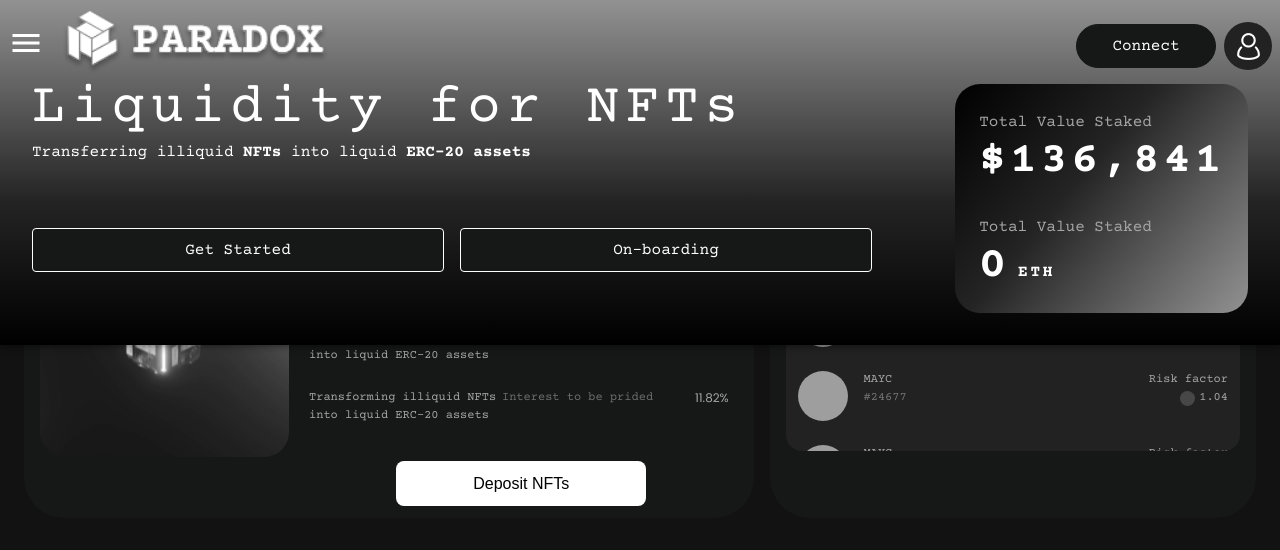
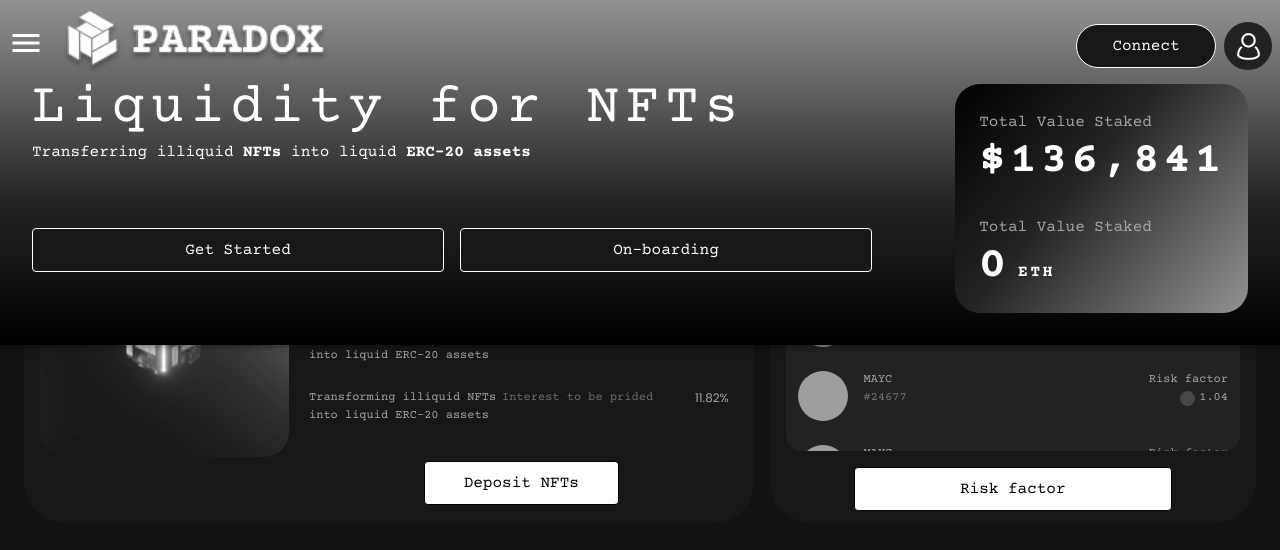
Before and after one commit to ishagupta3011/paradox-ui, a React (Create React App) app: page / in a window 1280 px wide. Shown: the top 550 px of the page. Built offline with nearby package versions, Linux system fonts and the light colour scheme; grey boxes are pictures that could not be loaded.

Commit message:
feat: button syles

```diff
--- a/src/components/common/AppButton.js
+++ b/src/components/common/AppButton.js
@@ -5,6 +5,31 @@ import * as React from 'react';
 export default function AppButton(props) {
 	const { text, variant, endIcon, clickHandler, borderRadius, minWidth } =
 		props;
+        let bgColor,color,hoverBGColor,activeBGColor;
+        switch(variant){
+            case 'outlined':
+                bgColor='#161717';
+                color='#ffffff';
+                hoverBGColor='rgb(146, 146, 146, 0.3)';
+                activeBGColor='rgb(146, 146, 146, 0.3)';
+				break;
+
+            case 'primary':
+                bgColor='#ffffff';
+                color='#000000';
+                hoverBGColor='rgb(220 213 213)';
+                activeBGColor='rgb(220 213 213)';
+				break;
+
+            default:
+                bgColor='#161717';
+                color='#ffffff';
+                hoverBGColor='rgb(217, 217, 217,0.3)'
+                activeBGColor='rgb(217, 217, 217,0.3)'
+				break;
+
+        }
+
 
 	const BootstrapButton = styled(Button)({
 		boxShadow: 'none',
@@ -13,24 +38,22 @@ export default function AppButton(props) {
 		padding: '6px 12px',
 		border: '1px solid',
 		lineHeight: 1.5,
-		backgroundColor: '#161717',
-		borderColor: variant === 'outlined' ? '#ffffff' : '#161717',
+		backgroundColor: bgColor,
+		borderColor: variant === 'outlined' ? '#ffffff' : '',
 		borderRadius: borderRadius || 4,
 		minWidth: minWidth || '25.75rem',
 		minHeight: '2.75rem',
-		color: '#ffffff',
+		color:color,
 		fontFamily: ['Courier Prime'].join(','),
 		'&:hover': {
-			backgroundColor: 'rgb(146, 146, 146, 0.3)',
-			borderColor: 'rgb(146, 146, 146, 0.3)',
+			backgroundColor: hoverBGColor,
 			borderColor: variant === 'outlined' ? '#ffffff' : '#161717',
 			boxShadow: 'none',
 		},
 		'&:active': {
 			boxShadow: 'none',
-			backgroundColor: 'rgb(146, 146, 146, 0.3)',
+			backgroundColor: activeBGColor,
 			borderColor: variant === 'outlined' ? '#ffffff' : '#161717',
-			borderColor: 'rgb(146, 146, 146, 0.3)',
 		},
 		'&:focus': {
 			boxShadow: '0 0 0 0.2rem rgba(146, 146, 146, .5)',
--- a/src/components/pages/Dashboard.js
+++ b/src/components/pages/Dashboard.js
@@ -1,67 +1,81 @@
-import React, { useState,useEffect } from 'react';
+import React, { useState, useEffect } from 'react';
 
 import reserveLogo from '../../images/reserve.svg';
+
+import AppButton from '../../components/common/AppButton';
 
 import '../../styles/dashboard-style.scss';
 
 export default function Dashboard() {
-	const [liquidityBridgeData, setLiquidityBridgeData]= useState([]);
+	const [liquidityBridgeData, setLiquidityBridgeData] = useState([]);
 
-	const [riskFactorData, setRiskFactorData] =useState([]);
+	const [riskFactorData, setRiskFactorData] = useState([]);
 
-	useEffect(()=>{
+	useEffect(() => {
 		// write logic to set liuidity bridgeData
 		setLiquidityBridgeData([
-			{depositAPR:'Transforming illiquid NFTs into liquid ERC-20 assets',
-			borrowAPR:'Interest to be prided',
-			percentValue:'11.82%',},
-			{depositAPR:'Transforming illiquid NFTs into liquid ERC-20 assets',
-			borrowAPR:'Interest to be prided',
-			percentValue:'11.82%',},
-			{depositAPR:'Transforming illiquid NFTs into liquid ERC-20 assets',
-			borrowAPR:'Interest to be prided',
-			percentValue:'11.82%',},
-			{depositAPR:'Transforming illiquid NFTs into liquid ERC-20 assets',
-			borrowAPR:'Interest to be prided',
-			percentValue:'11.82%',}
+			{
+				depositAPR: 'Transforming illiquid NFTs into liquid ERC-20 assets',
+				borrowAPR: 'Interest to be prided',
+				percentValue: '11.82%',
+			},
+			{
+				depositAPR: 'Transforming illiquid NFTs into liquid ERC-20 assets',
+				borrowAPR: 'Interest to be prided',
+				percentValue: '11.82%',
+			},
+			{
+				depositAPR: 'Transforming illiquid NFTs into liquid ERC-20 assets',
+				borrowAPR: 'Interest to be prided',
+				percentValue: '11.82%',
+			},
+			{
+				depositAPR: 'Transforming illiquid NFTs into liquid ERC-20 assets',
+				borrowAPR: 'Interest to be prided',
+				percentValue: '11.82%',
+			}
 		]);
 
 		//write logic to set riskFactorData
 
 		setRiskFactorData([{
-			nftIconUrl:'https://gravatar.com/avatar/bbfdb9bbd0c011978359c4d7b498d8de?s=400&d=monsterid&r=x',
-			nftId:'24677',
-			nftRiskFactor:'1.03',
-			nftName:'MAYC'
+			nftIconUrl: 'https://gravatar.com/avatar/bbfdb9bbd0c011978359c4d7b498d8de?s=400&d=monsterid&r=x',
+			nftId: '24677',
+			nftRiskFactor: '1.03',
+			nftName: 'MAYC'
 		},
 		{
-			nftIconUrl:'https://gravatar.com/avatar/bbfdb9bbd0c011978359c4d7b498d8de?s=400&d=robohash&r=x',
-			nftId:'24677',
-			nftRiskFactor:'1.03',
-			nftName:'KODA'
+			nftIconUrl: 'https://gravatar.com/avatar/bbfdb9bbd0c011978359c4d7b498d8de?s=400&d=robohash&r=x',
+			nftId: '24677',
+			nftRiskFactor: '1.03',
+			nftName: 'KODA'
 		},
 		{
-			nftIconUrl:'https://gravatar.com/avatar/bbfdb9bbd0c011978359c4d7b498d8de?s=400&d=identicon&r=x',
-			nftId:'24677',
-			nftRiskFactor:'1.04',
-			nftName:'MAYC'
+			nftIconUrl: 'https://gravatar.com/avatar/bbfdb9bbd0c011978359c4d7b498d8de?s=400&d=identicon&r=x',
+			nftId: '24677',
+			nftRiskFactor: '1.04',
+			nftName: 'MAYC'
 		},
 		{
-			nftIconUrl:'https://gravatar.com/avatar/bbfdb9bbd0c011978359c4d7b498d8de?s=400&d=identicon&r=x',
-			nftId:'24677',
-			nftRiskFactor:'1.04',
-			nftName:'MAYC'
+			nftIconUrl: 'https://gravatar.com/avatar/bbfdb9bbd0c011978359c4d7b498d8de?s=400&d=identicon&r=x',
+			nftId: '24677',
+			nftRiskFactor: '1.04',
+			nftName: 'MAYC'
 		},
 		{
-			nftIconUrl:'https://gravatar.com/avatar/bbfdb9bbd0c011978359c4d7b498d8de?s=400&d=identicon&r=x',
-			nftId:'24677',
-			nftRiskFactor:'1.04',
-			nftName:'MAYC'
+			nftIconUrl: 'https://gravatar.com/avatar/bbfdb9bbd0c011978359c4d7b498d8de?s=400&d=identicon&r=x',
+			nftId: '24677',
+			nftRiskFactor: '1.04',
+			nftName: 'MAYC'
 		}])
-	},[])
+	}, [])
 
-	const depositNFTHandler=()=>{
+	const depositNFTHandler = () => {
 		console.log("deposit NFT Handler called");
+	}
+
+	const riskFactorButtonClickHandler = () => {
+		console.log("Risk Factor Handler Called");
 	}
 	return <main>
 		<div className='second-section'>
@@ -69,7 +83,7 @@ export default function Dashboard() {
 				<div className='data-card-heading'>NFT liquidity bridge</div>
 				<div className='bridge-content'>
 					<div className='left-panel'>
-			<img src= {reserveLogo}></img>
+						<img src={reserveLogo}></img>
 						<div className='reserve-text'>Reserve</div>
 					</div>
 					<div className='right-panel'>
@@ -79,27 +93,29 @@ export default function Dashboard() {
 							<div className='w-10'></div>
 						</div>
 
-			{ liquidityBridgeData.length>0?<div className='data-container'>
+						{liquidityBridgeData.length > 0 ? <div className='data-container'>
 							{
-				liquidityBridgeData.map((data)=>{
+								liquidityBridgeData.map((data) => {
 									return <div className='data'>
 										<div className='w-50'>{data.depositAPR}</div>
-						<div  className='w-50 borrow-apr'>{data.borrowAPR}</div>
+										<div className='w-50 borrow-apr'>{data.borrowAPR}</div>
 										<div className='w-10 percent-text'>{data.percentValue}</div>
 									</div>
 								})
 							}
-			</div> :null
+						</div> : null
 						}
-			<div className='deposit-btn'><button onClick={()=>depositNFTHandler()}>Deposit NFTs</button></div>
+						<div className='app-flex justify-content-center'>
+							<AppButton text={'Deposit NFTs'} minWidth={'45%'} variant={'primary'} clickHandler={depositNFTHandler}></AppButton>
+						</div>
 					</div>
 				</div>
 			</div>
 			<div className='risk-factor container-card w-40'>
 				<div className='data-card-heading'>Risk factor</div>
 				{
-			riskFactorData.length>0 ?<div className='risk-factor-content'>
-				{riskFactorData.map((data)=>{
+					riskFactorData.length > 0 ? <div className='risk-factor-content'>
+						{riskFactorData.map((data) => {
 							return <div className='row-data'>
 								<div className='nft-details'>
 									<img src={data.nftIconUrl}></img>
@@ -114,8 +130,10 @@ export default function Dashboard() {
 								</div>
 							</div>
 						})}
-			</div>:null
+					</div> : null
 				}
+				<div className='app-flex justify-content-center'>
+					<AppButton text={'Risk factor'} minWidth={'70%'} variant={'primary'} clickHandler={riskFactorButtonClickHandler}></AppButton></div>
 			</div>
 		</div>
 	</main>
```
Lines whose indentation alone changed are shown as unchanged.
